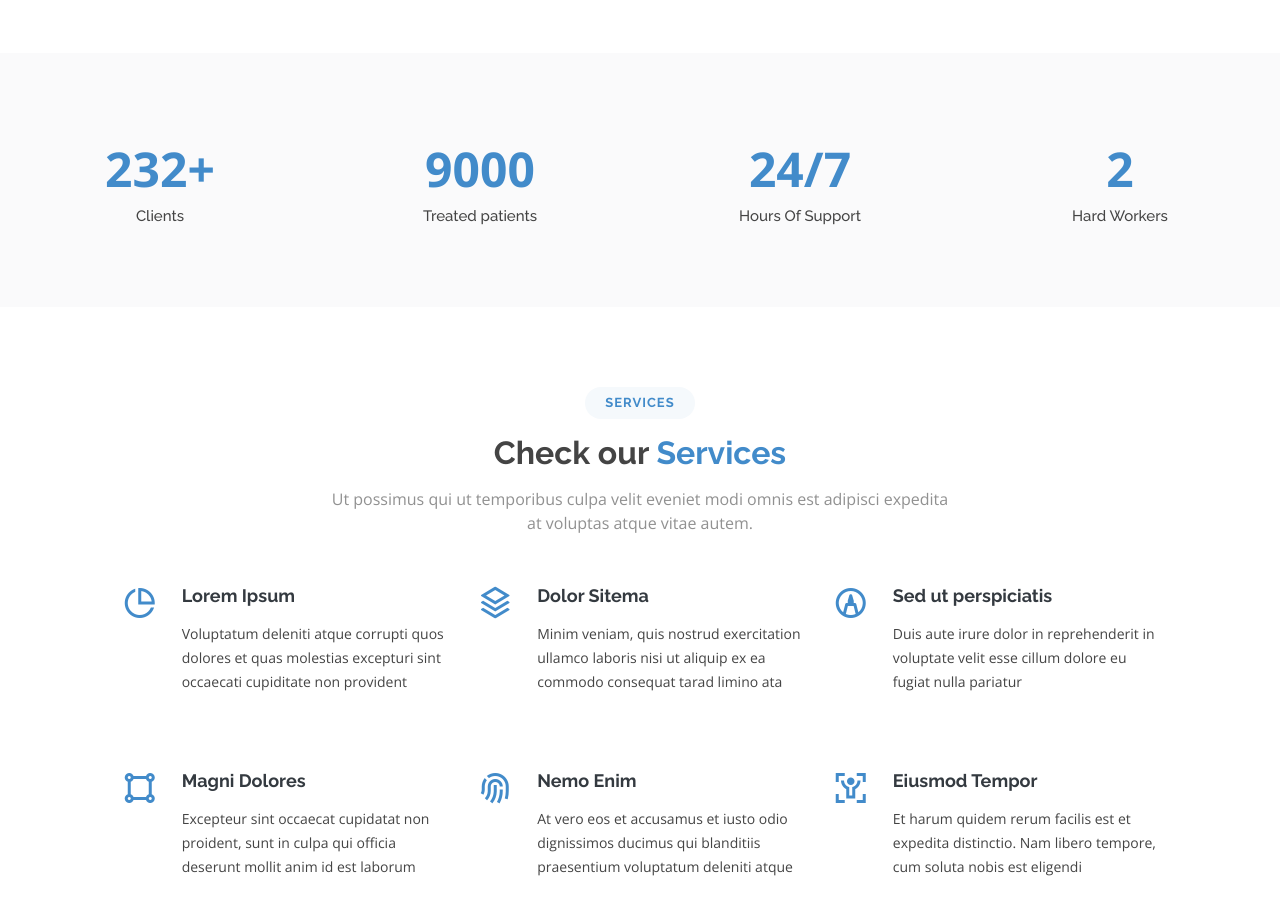
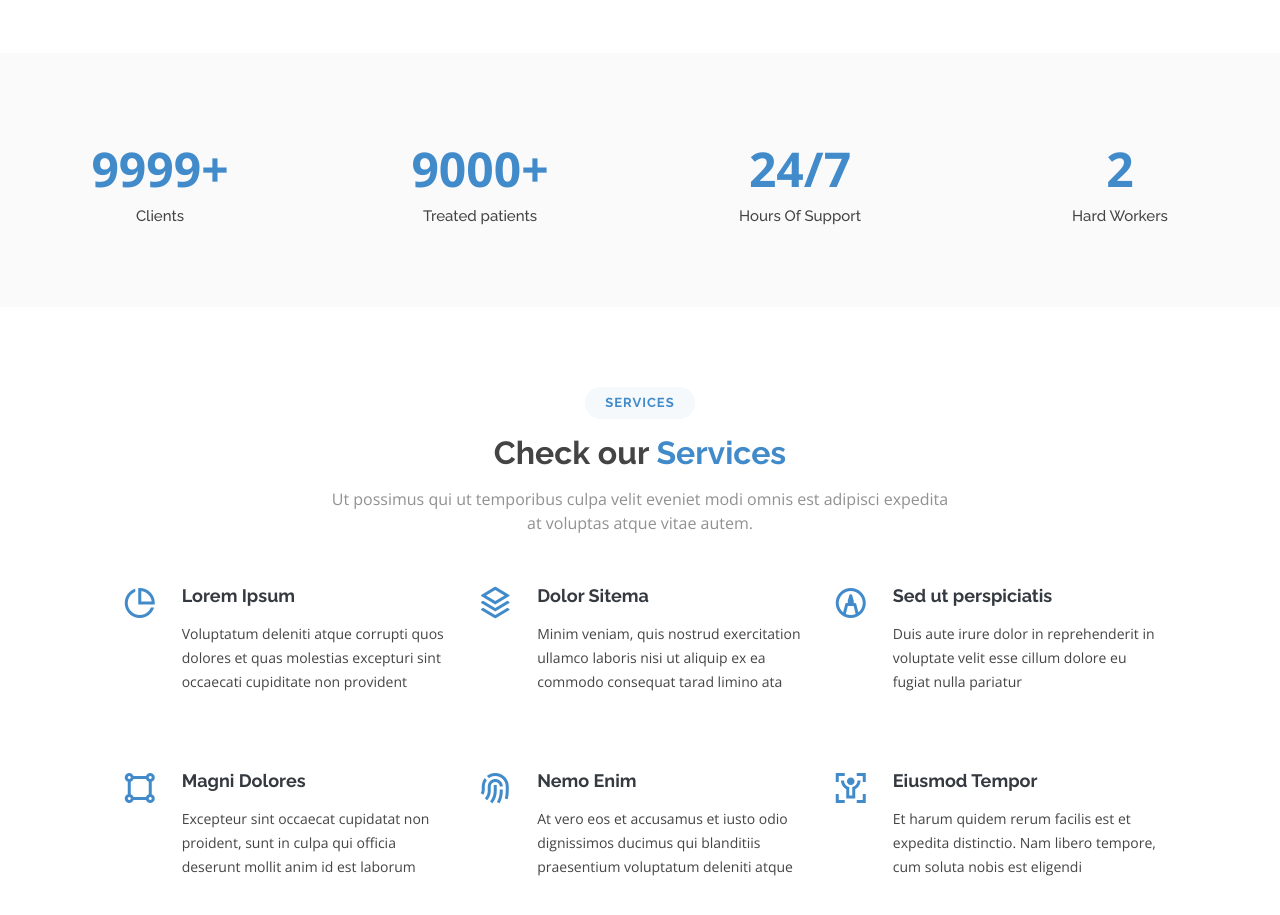
Before and after one commit to majdrezik/Zero-Aid, a plain HTML site: page index.html in a window 1280 px wide. Shown: the part 1700-2615 px from the top of the page. Drawn offline with nearby package versions, Linux system fonts and the light colour scheme; a script that the page names is missing.

Commit message:
Update index.html

```diff
--- a/index.html
+++ b/index.html
@@ -212,13 +212,20 @@
             overflow: hidden;
             white-space: nowrap;">
 
-              <span data-toggle="counter-up">232</span>+
+              <span data-toggle="counter-up">9999</span>+
             </span>
               <p>Clients</p>
           </div>
 
           <div class="col-lg-3 col-6 text-center">
-            <span data-toggle="counter-up">9000</span>
+            <span style=" clear: both;
+            display: inline-block!important;
+            display: -webkit-inline-box!important;
+            overflow: hidden;
+            white-space: nowrap;">
+
+            <span data-toggle="counter-up">9000</span>+
+            </span>
             <p>Treated patients</p>
           </div>
 
```
